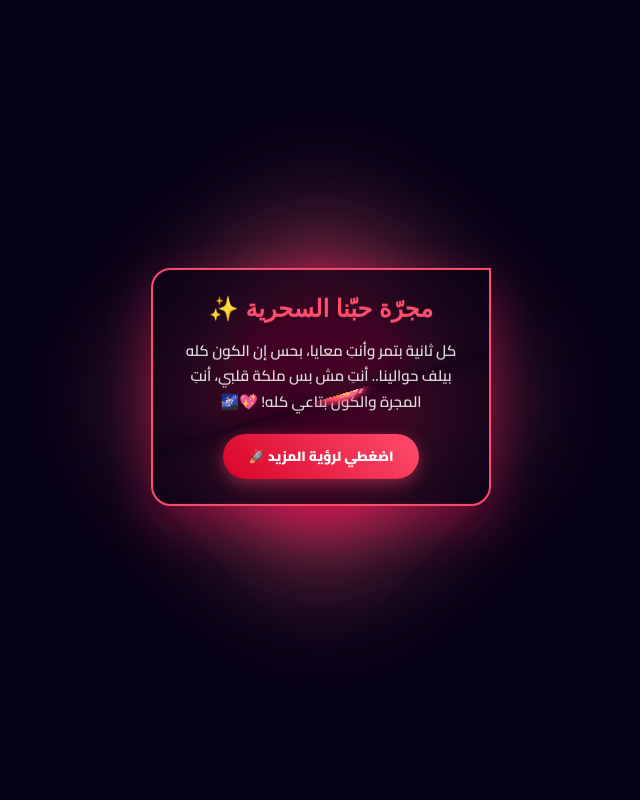
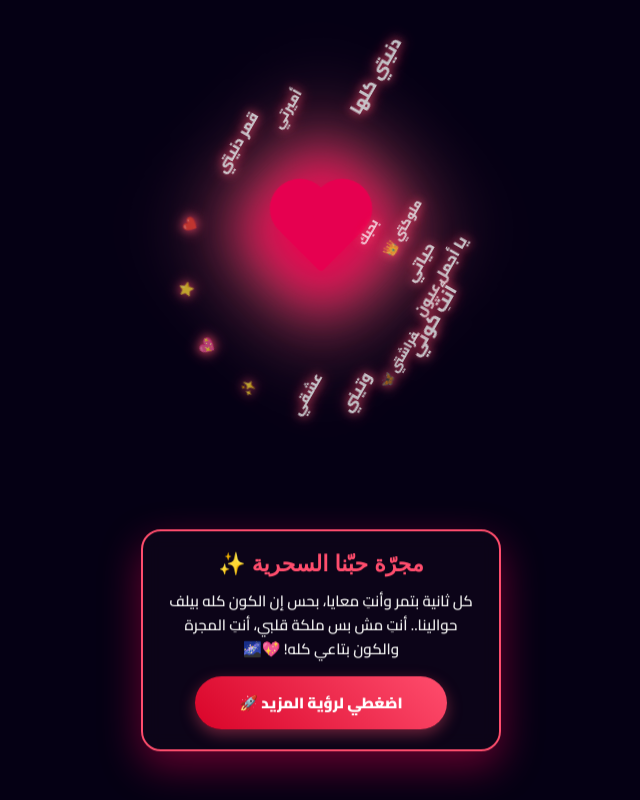
Before and after one commit to j8n49g5nzb-pixel/-, a plain HTML site: page index.html in a window 1280 px wide. Shown: the whole page, without its empty margins (319-959 px from the left). Drawn offline with Linux system fonts and the light colour scheme; a web font is replaced by a local one.

Commit message:
Update index.html

```diff
--- a/index.html
+++ b/index.html
@@ -2,7 +2,7 @@
 <html lang="ar" dir="rtl">
 <head>
     <meta charset="UTF-8">
-    <meta name="viewport" content="width=device-width, initial-scale=1.0">
+    <meta name="viewport" content="width=device-width, initial-scale=1.0, maximum-scale=1.0, user-scalable=no">
     <title>مجرة حبنا السحرية 🌌💖</title>
     <style>
         @import url('https://fonts.googleapis.com/css2?family=Cairo:wght@600;900&family=Reem_Kufi:wght=700&display=swap');
@@ -22,7 +22,7 @@
             display: flex;
             justify-content: center;
             align-items: center;
-            perspective: 1000px; /* لعمل تأثير البعد الثالث الفضائي */
+            position: relative;
         }
 
         /* حاوية الفضاء والمجرة */
@@ -33,128 +33,133 @@
             display: flex;
             justify-content: center;
             align-items: center;
-            transform-style: preserve-3d;
+            overflow: hidden;
         }
 
-        /* القلب المشع في المركز كأنه ثقب أسود للمجرة */
+        /* القلب المشع في المركز */
         .galaxy-core {
             position: absolute;
-            width: 100px;
-            height: 100px;
+            width: 60px;
+            height: 60px;
             background: #ff0055;
             transform: rotate(45deg);
-            box-shadow: 0 0 60px 30px #ff0055, 0 0 120px 60px #ff4d6d;
-            border-radius: 5px;
+            box-shadow: 0 0 40px 20px #ff0055, 0 0 80px 40px #ff4d6d;
+            border-radius: 4px;
             animation: pulseCore 2s infinite alternate ease-in-out;
-            z-index: 5;
+            z-index: 1;
+            top: 25%; /* رفع السنتر لفوق شوية عشان يسيب مساحة للكارت */
         }
         .galaxy-core::before, .galaxy-core::after {
             content: '';
             position: absolute;
-            width: 100px;
-            height: 100px;
+            width: 60px;
+            height: 60px;
             background: #ff0055;
             border-radius: 50%;
         }
-        .galaxy-core::before { left: -50px; }
-        .galaxy-core::after { top: -50px; }
+        .galaxy-core::before { left: -30px; }
+        .galaxy-core::after { top: -30px; }
 
         @keyframes pulseCore {
             0% { transform: rotate(45deg) scale(0.9); opacity: 0.8; }
-            100% { transform: rotate(45deg) scale(1.1); opacity: 1; box-shadow: 0 0 80px 40px #ff0055, 0 0 150px 80px #ff758f; }
+            100% { transform: rotate(45deg) scale(1.1); opacity: 1; box-shadow: 0 0 60px 30px #ff0055, 0 0 100px 50px #ff758f; }
         }
 
-        /* حلقة المجرة الدوارة */
+        /* حلقة المجرة الدوارة مسطحة ومناسبة للموبايل */
         .galaxy-spiral {
             position: absolute;
-            width: 600px;
-            height: 600px;
-            border-radius: 50%;
-            transform-style: preserve-3d;
-            transform: rotateX(65deg) rotateY(-15deg);
-            animation: spinGalaxy 25s linear infinite;
+            width: 100vw;
+            height: 100vw;
+            max-width: 500px;
+            max-height: 500px;
+            top: 5%;
+            animation: spinGalaxy 30s linear infinite;
+            z-index: 2;
+            pointer-events: none; /* عشان تلمس اللي تحتها براحتك */
         }
 
         @keyframes spinGalaxy {
-            0% { transform: rotateX(65deg) rotateY(-15deg) rotateZ(0deg); }
-            100% { transform: rotateX(65deg) rotateY(-15deg) rotateZ(-360deg); }
+            0% { transform: rotate(0deg); }
+            100% { transform: rotate(-360deg); }
         }
 
-        /* العناصر الطائرة (النجوم والكلمات) */
+        /* العناصر الطائرة */
         .cosmic-item {
             position: absolute;
             top: 50%;
             left: 50%;
-            transform-style: preserve-3d;
             white-space: nowrap;
             color: #fff;
-            text-shadow: 0 0 10px #ff4d6d, 0 0 20px #ff4d6d;
+            text-shadow: 0 0 8px #ff4d6d, 0 0 15px #ff4d6d;
             font-weight: 900;
-            opacity: 0.85;
+            opacity: 0.75;
         }
 
-        /* كارت الرسالة المنبثق في الأمام */
+        /* كارت الرسالة المنبثق - تعديل الأبعاد والمكان */
         .message-card {
             position: absolute;
-            background: rgba(10, 0, 20, 0.75);
+            bottom: 40px; /* مثبت تحت السنتر ومناسب لكل الشاشات */
+            background: rgba(15, 5, 25, 0.85);
             border: 2px solid #ff4d6d;
-            backdrop-filter: blur(15px);
-            -webkit-backdrop-filter: blur(15px);
-            padding: 25px 20px;
+            backdrop-filter: blur(10px);
+            -webkit-backdrop-filter: blur(10px);
+            padding: 20px;
             border-radius: 20px;
             text-align: center;
-            box-shadow: 0 20px 50px rgba(255, 0, 85, 0.3);
-            max-width: 340px;
-            width: 85%;
-            z-index: 10;
+            box-shadow: 0 15px 40px rgba(255, 0, 85, 0.4);
+            width: 90%;
+            max-width: 360px;
+            z-index: 9999; /* أعلى حاجة في الشاشة عشان الزرار يشتغل */
             animation: floatCard 4s infinite alternate ease-in-out;
-            border-top-right-radius: 0; /* لمسة جمالية زي الفيديو */
         }
 
         @keyframes floatCard {
             0% { transform: translateY(0px); }
-            100% { transform: translateY(-15px); }
+            100% { transform: translateY(-10px); }
         }
 
         .message-card h1 {
             color: #ff4d6d;
             font-family: 'Reem Kufi', sans-serif;
-            font-size: 24px;
-            margin-bottom: 15px;
+            font-size: 22px;
+            margin-bottom: 12px;
         }
 
         .message-card p {
             font-size: 15px;
-            line-height: 1.7;
-            color: #e0e0e0;
-            margin-bottom: 20px;
+            line-height: 1.6;
+            color: #f0f0f0;
+            margin-bottom: 15px;
+            min-height: 72px; /* تثبيت المساحة عشان الكارت ميهزش */
         }
 
         .message-card .btn {
             background: linear-gradient(45deg, #d90429, #ff4d6d);
             color: white;
             border: none;
-            padding: 10px 25px;
+            padding: 12px 30px;
+            font-size: 15px;
             font-weight: bold;
             border-radius: 50px;
             cursor: pointer;
             box-shadow: 0 5px 15px rgba(255, 77, 109, 0.4);
             font-family: 'Cairo', sans-serif;
-            transition: 0.3s;
+            transition: 0.2s;
+            display: inline-block;
+            width: 80%;
+            -webkit-tap-highlight-color: transparent;
         }
 
-        .message-card .btn:hover {
-            transform: scale(1.05);
-            box-shadow: 0 8px 20px rgba(255, 77, 109, 0.6);
+        .message-card .btn:active {
+            transform: scale(0.95);
         }
 
-        /* الموسيقى المخفية */
         audio { display: none; }
     </style>
 </head>
 <body>
 
-    <audio id="bg-music" loop>
+    <audio id="bg-music" loop preload="auto">
         <source src="https://archive.org/download/amrdiab_202209/AmrDiab-AgmalEyoun.mp3" type="audio/mpeg">
     </audio>
 
@@ -163,7 +168,7 @@
 
         <div class="galaxy-spiral" id="spiral"></div>
 
-        <div class="message-card" id="card">
+        <div class="message-card">
             <h1>مجرّة حبّنا السحرية ✨</h1>
             <p id="card-text">كل ثانية بتمر وأنتِ معايا، بحس إن الكون كله بيلف حوالينا.. أنتِ مش بس ملكة قلبي، أنتِ المجرة والكون بتاعي كله! 💖🌌</p>
             <button class="btn" id="next-btn">اضغطي لرؤية المزيد 🚀</button>
@@ -176,43 +181,37 @@
         const cardText = document.getElementById('card-text');
         const music = document.getElementById('bg-music');
 
-        // قائمة العبارات والنجوم والقلوب اللي هتلف في الفضاء حوالين القلب الكبير
         const words = [
             "بحبك", "ملوكتي 👑", "حياتي", "يا أجمل عيون", "أنتِ كوني", "فراشتي 🦋",
-            "وتيني", "عشقي", "✨", "💖", "⭐", "❤️", "قمر دنيتي", "أميرتي", "دنيتي كلها",
-            "بحبك", "ملوكتي 👑", "حياتي", "✨", "💖", "⭐", "❤️"
+            "وتيني", "عشقي", "✨", "💖", "⭐", "❤️", "قمر دنيتي", "أميرتي", "دنيتي كلها"
         ];
 
-        // توزيع الكلمات بشكل دائري ثلاثي الأبعاد جوة المجرة عشان تدي نفس أنيميشن الفيديو بالظبط
+        // توزيع الكلمات بشكل حلزوني منسق للموبايل داخل الدائرة
         words.forEach((word, index) => {
             const item = document.createElement('div');
             item.classList.add('cosmic-item');
             item.innerText = word;
 
-            // حسابات الزوايا والمسافات الدائرية (نصف قطر مختلف لكل كلمة عشان نعمل شكل الحلزوني)
             const angle = (index / words.length) * Math.PI * 2;
-            const radius = 120 + (index * 10); // كل كلمة تبعد شوية عن اللي قبلها
+            const radius = 60 + (index * 9); // تقليص القطر ليناسب شاشة الموبايل ولا يخرج عنها
 
             const x = Math.cos(angle) * radius;
             const y = Math.sin(angle) * radius;
 
-            // جعل الكلمات واقفة عمودياً وموزعة في البعد الثالث عشان لما تلف تدي عمق
-            item.style.transform = `translate3d(${x}px, ${y}px, 0px) rotateZ(${-angle * 180 / Math.PI}px)`;
-
-            // عشوائية في حجم الخط علشان التأثير الفضائي
-            item.style.fontSize = `${12 + Math.random() * 12}px`;
+            item.style.transform = `translate(${x}px, ${y}px)`;
+            item.style.fontSize = `${12 + Math.random() * 6}px`;
 
             spiral.appendChild(item);
         });
 
-        // تشغيل الموسيقى أول ما يضغطوا على الزرار والتحكم في الرسائل زي الفيديو
         let step = 0;
-        nextBtn.addEventListener('click', () => {
-            // تشغيل الصوت في أول ضغطة
+
+        // دالة تغيير النصوص وتشغيل الموسيقى
+        function handleNext() {
             if(music.paused) {
                 music.play().then(() => {
-                    music.currentTime = 120; // يبدأ من المقطع الجميل علطول
-                }).catch(e => console.log("الصوت محتاج تفاعل"));
+                    music.currentTime = 120;
+                }).catch(e => console.log("الصوت يحتاج ضغطة مستخدم"));
             }
 
             step++;
@@ -222,13 +221,16 @@
             } else if (step === 2) {
                 cardText.innerHTML = "مهما لفيت الدنيا ومهما شفت نجوم، هتفضلي أنتِ النجمة الوحيدة اللي منورة سمايا ومخلية دنيتي كلها حب وسعادة.. بعشقك لآخر يوم في عمري! ✨❤️";
                 nextBtn.innerText = "إعادة الرحلة 🔄";
-                step = -1; // يرجع يعيد من الأول
+                step = -1;
             } else {
                 cardText.innerHTML = "كل ثانية بتمر وأنتِ معايا، بحس إن الكون كله بيلف حوالينا.. أنتِ مش بس ملكة قلبي، أنتِ المجرة والكون بتاعي كله! 💖🌌";
                 nextBtn.innerText = "اضغطي لرؤية المزيد 🚀";
                 step = 0;
             }
-        });
+        }
+
+        // تشغيل الحدث باللمس السريع والضغط العادي لضمان استجابة الأيفون فوراً
+        nextBtn.addEventListener('click', handleNext);
     </script>
 </body>
 </html>
```
